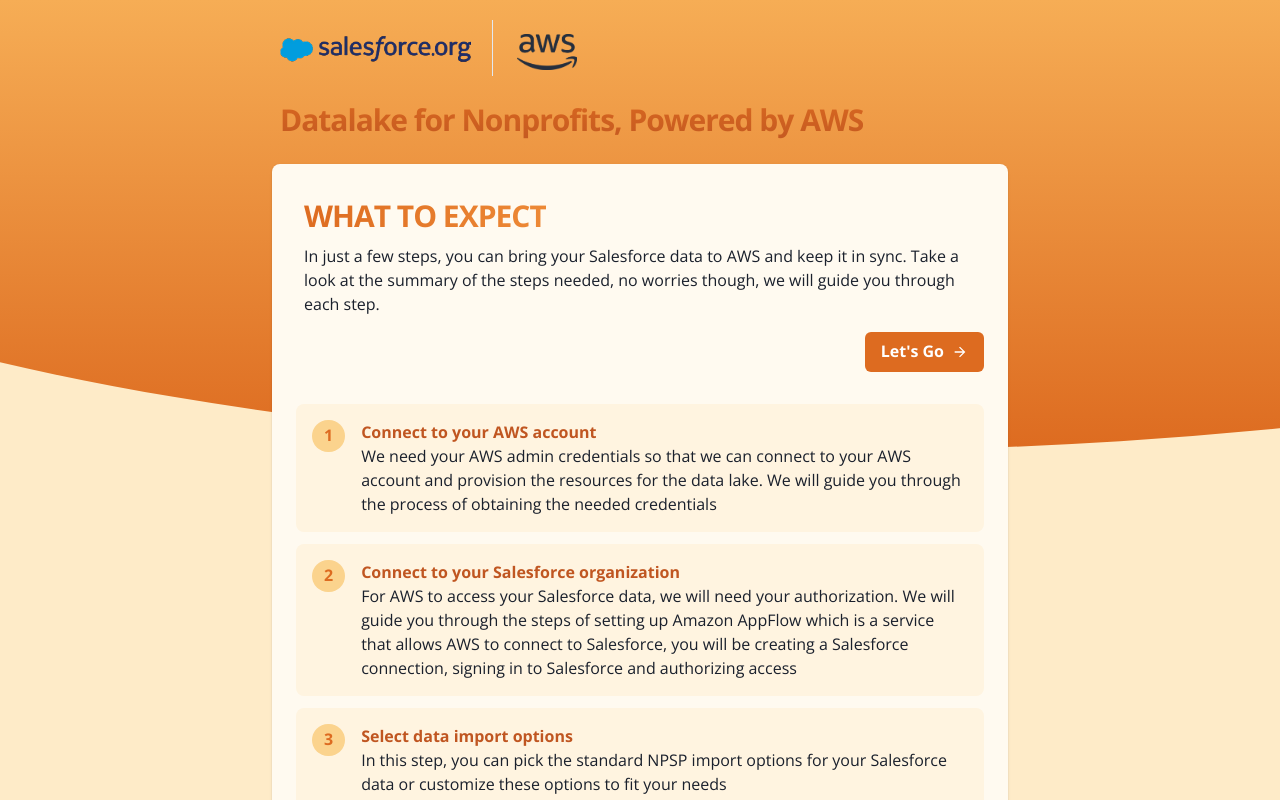
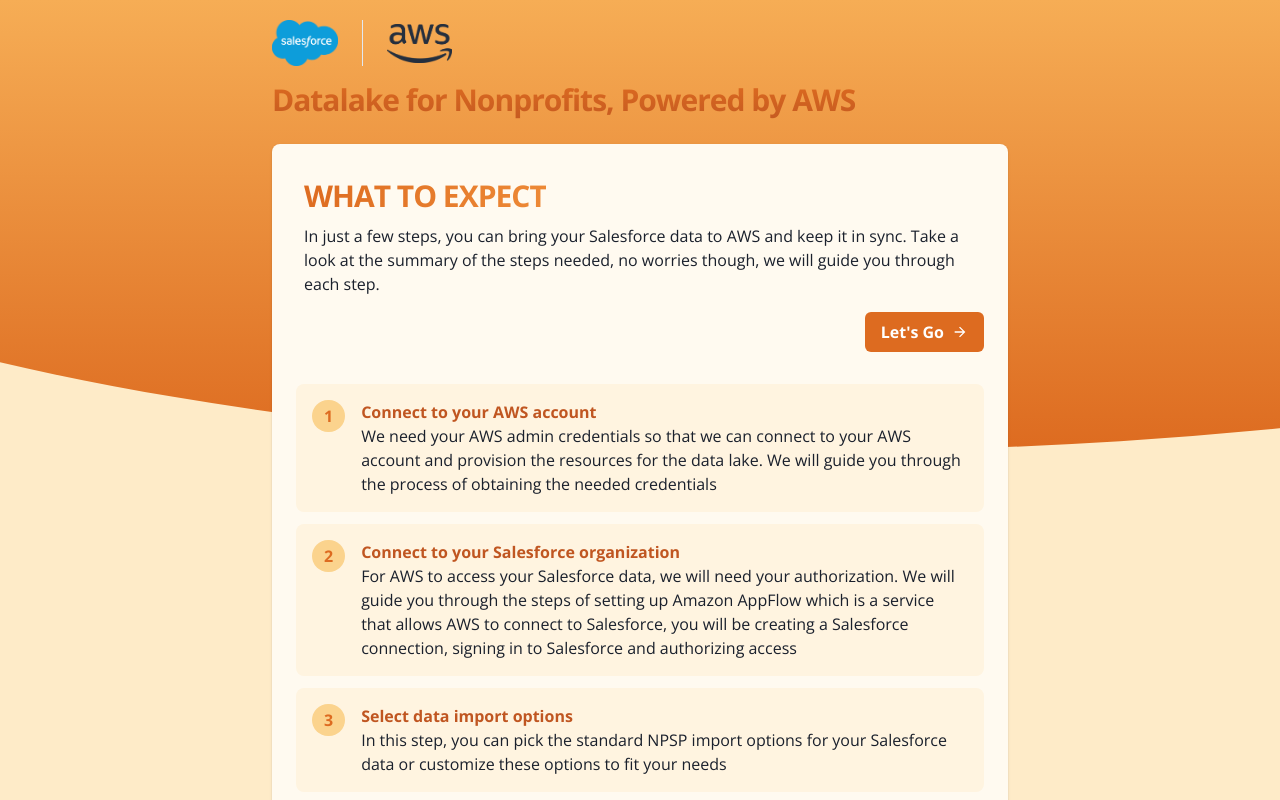
Before and after one commit to salesforce-misc/Data-Lake-for-Nonprofits, a React (Create React App) app: page / in a window 1280 px wide. Shown: the top 800 px of the page. Built offline with nearby package versions, Linux system fonts and the light colour scheme; no server answers.

Commit message:
Update logo and tests

```diff
--- a/src/components/Header.tsx
+++ b/src/components/Header.tsx
@@ -3,8 +3,9 @@
 import { Box, Stack, Heading, HStack, Image, VStack, StackDivider, Container } from "@chakra-ui/react";
 
 import { theme } from "themes/orange";
+
 import AWSLogo from "images/AWS_logo_RGB_BLK.png";
-import SalesforceLogo from "images/Salesforce-dot-org-Logo-CMYK-Hrzl.png";
+import SalesforceLogo from "images/Salesforce_Corporate_Logo_RGB.png";
 
 export const Header = observer(() => {
   return (
@@ -16,25 +17,16 @@
           divider={<StackDivider borderColor="gray.200" />}
           width="100%"
         >
-          <Box maxW="220px" maxH="100px" paddingRight="10px">
+          <Box maxW="90px" paddingRight="24px">
             <Image src={SalesforceLogo} />
           </Box>
-          <Box maxW="60px">
-            <Image src={AWSLogo} marginTop="8px" marginLeft="24px" />
+          <Box maxW="65px">
+            <Image src={AWSLogo} marginLeft="24px" />
           </Box>
         </HStack>
         <Stack direction={{ base: "column", lg: "row" }} spacing={{ base: "0", lg: "0" }} width="100%">
           <Box maxH="160px" marginBottom="32px">
-            <Heading
-              display="inline-block"
-              size="lg"
-              pt="10px"
-              pb="10px"
-              pl={2}
-              bgGradient={theme.gradients.bgDark}
-              bgClip="text"
-              letterSpacing="-1px"
-            >
+            <Heading display="inline-block" size="lg" pb="10px" bgGradient={theme.gradients.bgDark} bgClip="text" letterSpacing="-1px">
               Datalake for Nonprofits, Powered by AWS
             </Heading>
           </Box>
```
Also changed, not shown: src/images/Salesforce_Corporate_Logo_RGB.png (added), 1 other file (tests, documents, lock files or other folders).
